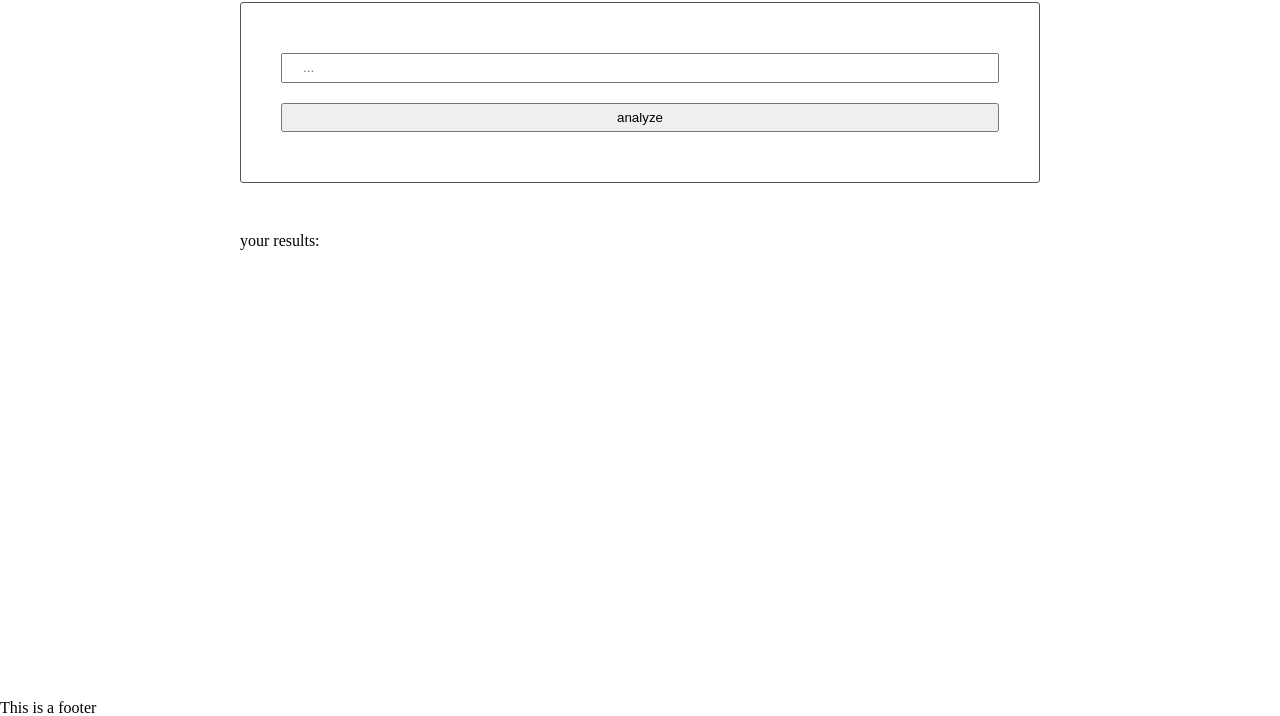
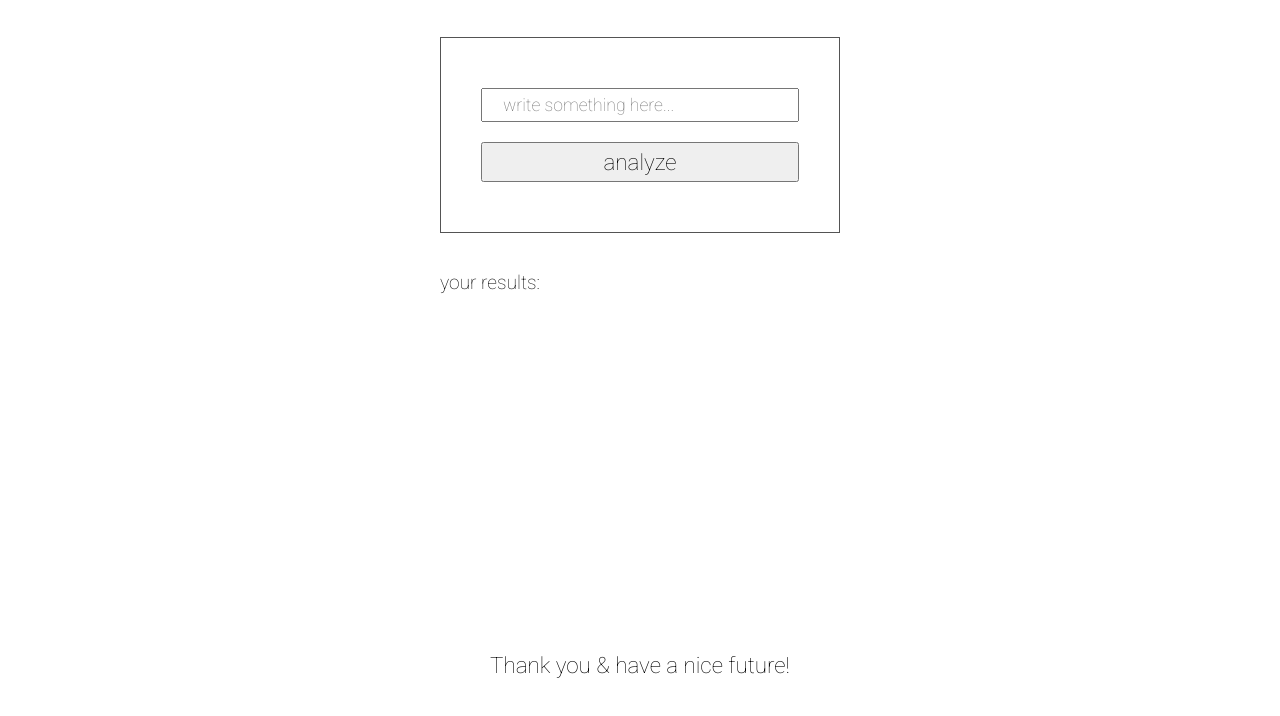
Before and after one commit to blocknroll/evaluate-news-nlp, a website: page src/client/views/index.html in a window 1280 px wide. Shown: the part 84-800 px from the top of the page. Drawn offline with nearby package versions, Linux system fonts and the light colour scheme; files that its build step writes are made by us from their sources.

Commit message:
Update styles

```diff
--- a/src/client/styles/base.scss
+++ b/src/client/styles/base.scss
@@ -9,6 +9,25 @@ main {
 }
 
 section {
-    margin: 50px auto;
-    max-width: 800px;
+    margin: 40px auto;
+    max-width: 400px;
 }
+
+$font-stack:    'Roboto', sans-serif;
+
+h1,
+h2,
+p,
+div,
+#analyze-button {
+  font-family: $font-stack;
+  font-size: 1.4em;
+  font-weight: 100;
+}
+
+.results {
+  div {
+    font-size: 1.2em;
+    margin: 0 auto 20px;
+  }
+}
--- a/src/client/styles/footer.scss
+++ b/src/client/styles/footer.scss
@@ -0,0 +1,4 @@
+footer {
+  margin: 0 auto;
+  padding: 40px;
+}
--- a/src/client/styles/form.scss
+++ b/src/client/styles/form.scss
@@ -1,10 +1,14 @@
+@import "base";
+
 form {
   border: 1px solid #545454;
-    border-radius: 3px;
   padding: 40px;
 }
 
 input {
+  font-family: $font-stack;
+  font-size: 1.1em;
+  font-weight: 100;
   padding: 5px 20px;
   width: 100%;
   line-height: 16px;
--- a/src/client/styles/header.scss
+++ b/src/client/styles/header.scss
@@ -1,5 +1,6 @@
 header {
     display: flex;
     justify-content: space-between;
-    padding: 10px 40px;
+    padding: 40px 40px 10px 40px;
+    margin: 0 auto;
 }
--- a/src/client/views/index.html
+++ b/src/client/views/index.html
@@ -3,6 +3,7 @@
     <head>
         <meta charset="utf-8">
         <title>Test</title>
+        <link href="https://fonts.googleapis.com/css2?family=Roboto:wght@100;400&display=swap" rel="stylesheet">
         <link rel="stylesheet" href="/styles/resets.css">
         <link rel="stylesheet" href="/styles/base.css">
         <link rel="stylesheet" href="/styles/header.css">
@@ -14,10 +15,9 @@
 
         <header>
             <div class="">
-                Logo
-            </div>
-            <div class="">
-                navigation
+              <h1>
+                Let AI analyze your thoughts...
+              </h1>
             </div>
         </header>
 
@@ -25,15 +25,15 @@
             <section>
                 <form class="" onsubmit="return Client.handleSubmit(event)">
                     <input id="user-input" type="text" name="input" value=""
-                           placeholder="...">
-                    <input type="submit" name="" value="analyze"
+                           placeholder="write something here...">
+                    <input id="analyze-button" type="submit" name="" value="analyze"
                            onclick="return Client.handleSubmit(event)"
                            onsubmit="return Client.handleSubmit(event)">
                 </form>
-            <section>
+            </section>
 
-            <section>
-                <strong>your results:</strong>
+            <section class="results">
+                <div id="results">your results:</div>
                 <div id="polarity"></div>
                 <div id="polarity-confidence"></div>
                 <div id="subjectivity"></div>
@@ -42,7 +42,7 @@
         </main>
 
         <footer>
-            <p>This is a footer</p>
+            <p>Thank you & have a nice future!</p>
         </footer>
 
     </body>
```
Lines whose indentation alone changed are shown as unchanged.
